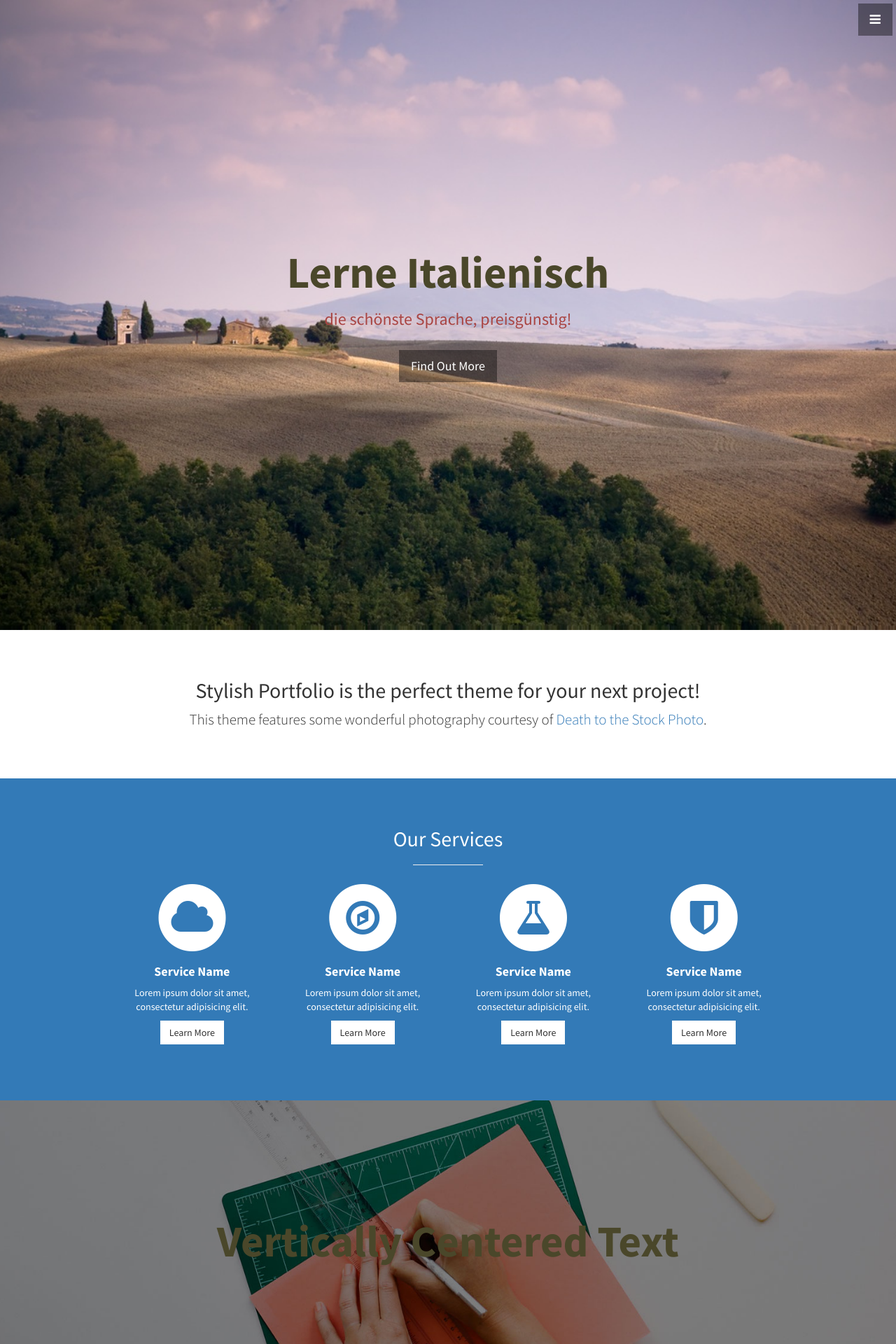
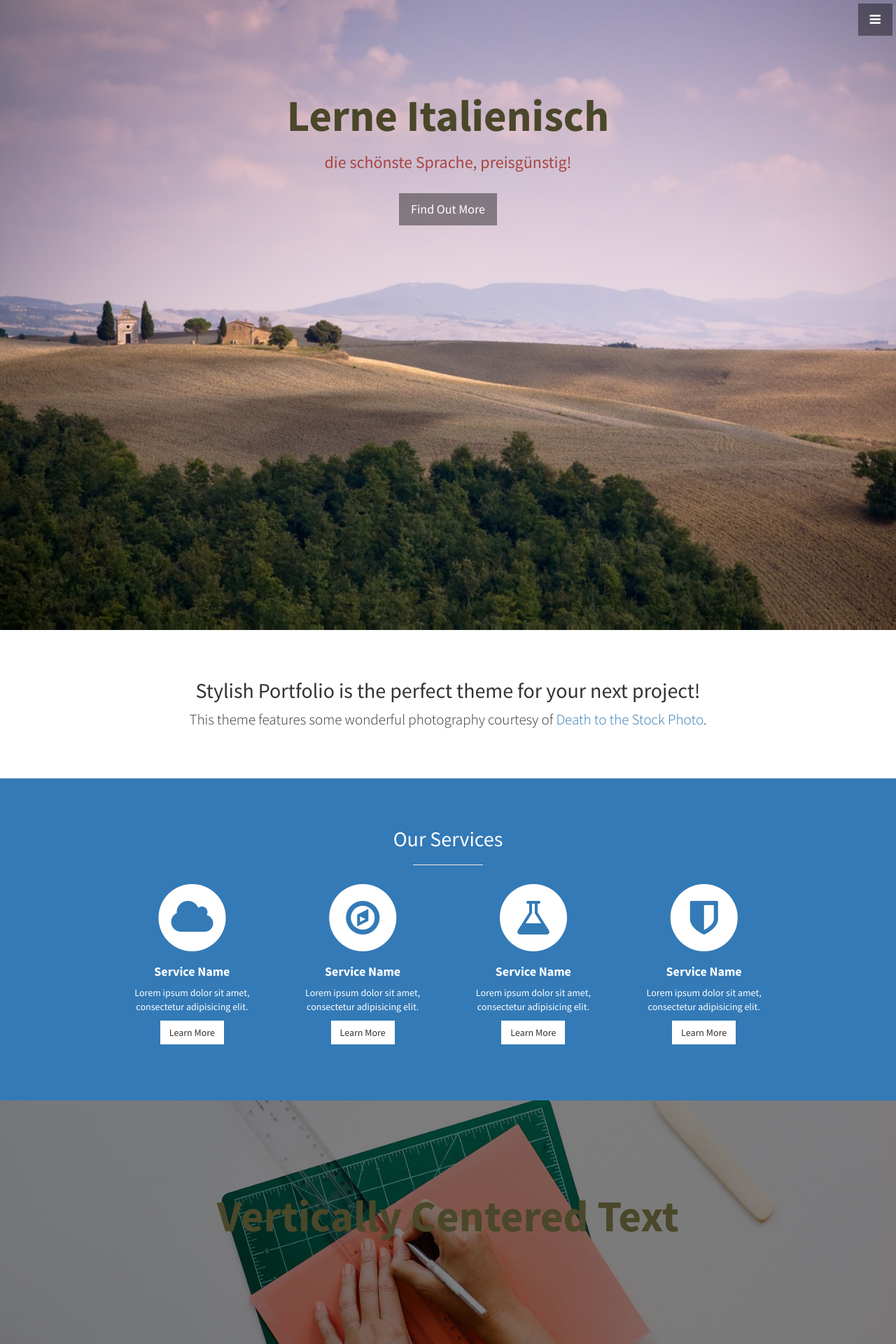
Before and after one commit to baldellig/italienisch, a Jekyll site: the page built from index.html, in a window 1280 px wide. Shown: the top 1920 px of the page at 70% size. Built offline with Jekyll 4.4.1, drawn with Linux system fonts in a browser that asks for light colours.

Commit message:
fix home

```diff
--- a/css/stylish-portfolio.css
+++ b/css/stylish-portfolio.css
@@ -19,7 +19,8 @@ body {
 .text-vertical-center {
     display: table-cell;
     text-align: center;
-    vertical-align: middle;
+    vertical-align: top;
+    padding-top: 130px;
 }
 
 .text-vertical-center h1 {
```
